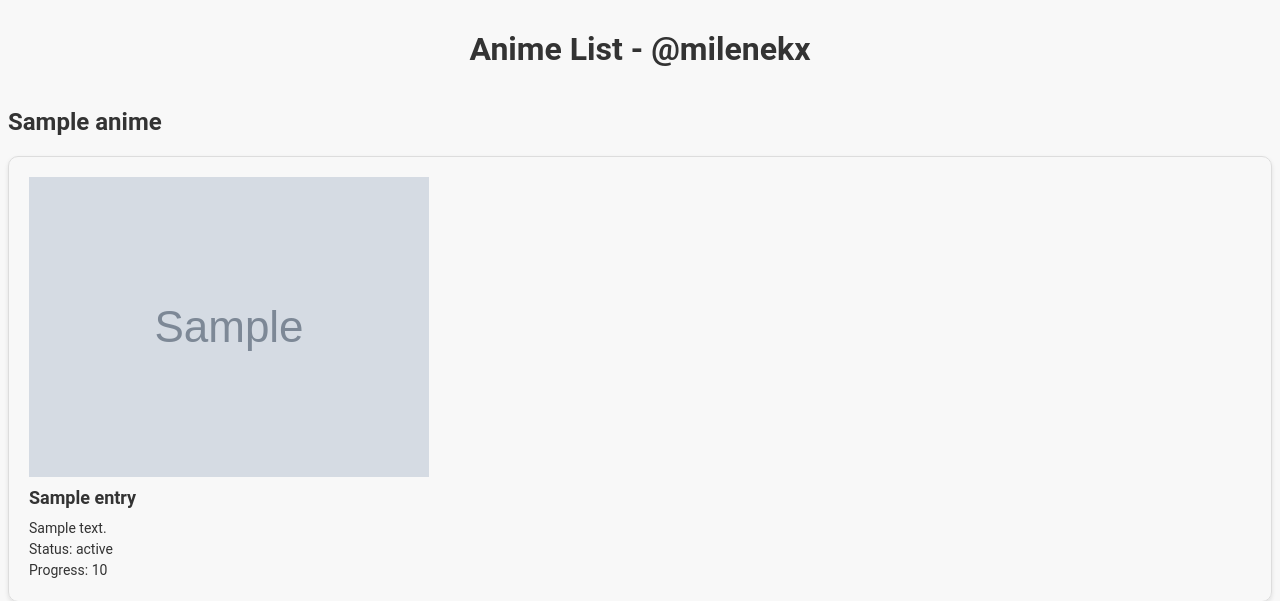
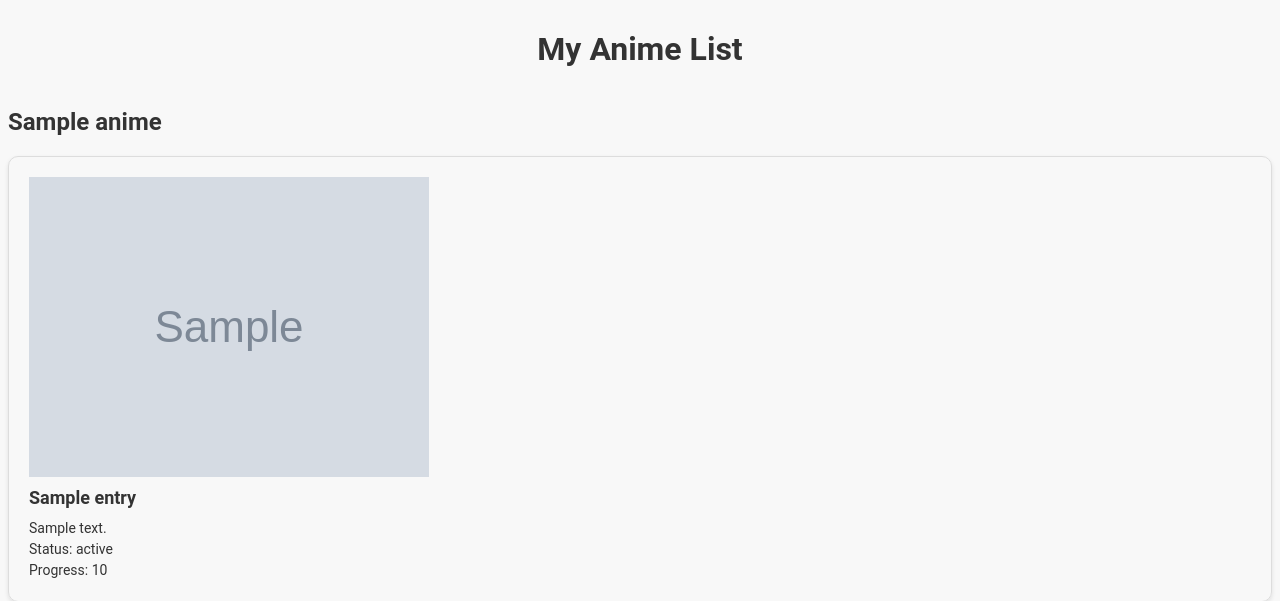
Before and after one commit to milenek-x/anilist, a Flask app: template templates/index.html in a window 1280 px wide. Shown: the top 601 px of the page. Run offline with Flask 3, Linux system fonts and the light colour scheme; the template is opened without the code that fills it: most values are stand-ins (such as "Sample title", 1, 10 or a date in 2020); grey boxes marked "Sample" are stand-in pictures.

Commit message:
Update index.html

```diff
--- a/templates/index.html
+++ b/templates/index.html
@@ -1,7 +1,7 @@
 <!DOCTYPE html>
 <html>
 <head>
-	<title>Anime List - @milenekx</title>
+	<title>My Anime List</title>
 	<style>
 	body {
 		background-color: #F8F8F8;
@@ -95,7 +95,7 @@
 
 </head>
 <body>
-	<h1>Anime List - @milenekx</h1>
+	<h1>My Anime List</h1>
 	{% for anime_list in anime_lists %}
 	<h2>{{ anime_list['name'] }}</h2>
 	<ul>
@@ -103,7 +103,7 @@
 		<li>
 			<img src="{{ entry['image'] }}" alt="{{ entry['title'] }} cover image">
 			<h3>{{ entry['title'] }}</h3>
-			<p>{{ entry['description'].replace('&lt;', '<').replace('&gt;', '>') }}</p>
+			<p>{{ entry['description'] }}</p>
 			<p>Status: {{ entry['status'] }}</p>
 			<p>Progress: {{ entry['progress'] }}</p>
 		</li>
```
